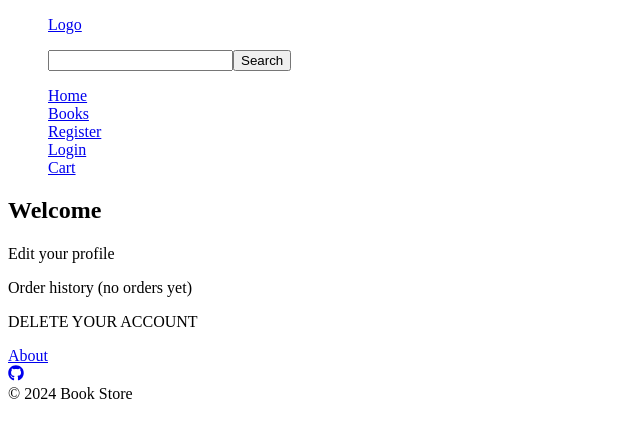
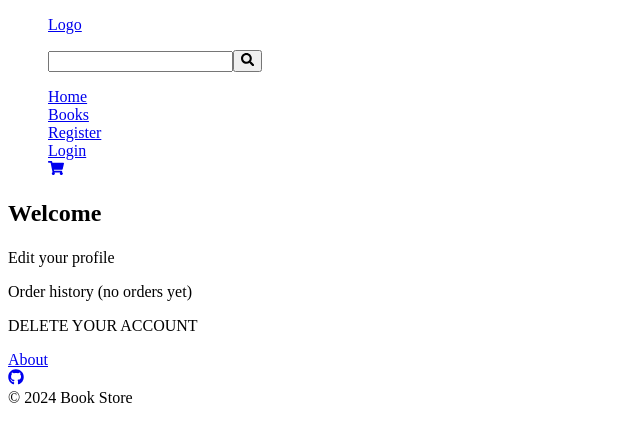
Before and after one commit to Logos-bookstore/final-project_frontend, a React (Vite) app: page /profile in a window 1280 px wide. Shown: the top 442 px of the page, without its empty margins (0-640 px from the left). Built offline with nearby package versions, Linux system fonts and the light colour scheme.

Commit message:
fixes pagination bugs (NavLinks- or search-btn-clicks should hide update/delete forms)

```diff
--- a/src/App.jsx
+++ b/src/App.jsx
@@ -17,12 +17,17 @@ import DeletedAccount from './pages/deletedAccount/DeletedAccount';
 import Checkout from './pages/checkout/Checkout';
 import Thankyou from './pages/thankyou/Thankyou';
 import About from './pages/about/About';
-import { FaGithub } from 'react-icons/fa';
+import { FaGithub, FaSearch, FaShoppingCart } from 'react-icons/fa';
 
 function App() {
   const navigate = useNavigate();
-  const { user, setUser } = useContext(Context);
-  const { setCurrentPage, setShoppingCart } = useContext(Context);
+  const {
+    user,
+    setUser,
+    setCurrentPage,
+    setShoppingCart,
+    hideUpdateDeleteBookForms,
+  } = useContext(Context);
 
   const logout = () => {
     setUser(null);
@@ -38,9 +43,10 @@ function App() {
     navigate(`/books/request/search?q=${plused}`);
   };
 
-  // handler to display all books again (when Books-link clicked)
+  // (when Books-link clicked) - display all books again / go back to page 1 / hide update/delete book components
   const handleBooksDisplay = () => {
     setCurrentPage(1);
+    hideUpdateDeleteBookForms();
     navigate('/books/selection');
   };
 
@@ -49,49 +55,78 @@ function App() {
   return (
     <>
       <header key='header'>
-        <nav>
-          <ul>
-            <li>
-              <NavLink to='/'>Logo</NavLink>
+        <nav className='header-navbar'>
+          <ul className='logo-ul'>
+            <li onClick={hideUpdateDeleteBookForms}>
+              <NavLink className='navlink' to='/'>
+                Logo
+              </NavLink>
             </li>
           </ul>
-          <ul>
+          <ul className='search-ul'>
             <li>
               <form onSubmit={handleSearch}>
-                <input type='text' name='search' id='search' />
-                <button type='submit'>Search</button>
+                <input
+                  className='search-input'
+                  type='text'
+                  name='search'
+                  id='search'
+                />
+                <button
+                  className='search-btn'
+                  type='submit'
+                  onClick={hideUpdateDeleteBookForms}
+                >
+                  <FaSearch className='icon' />
+                </button>
               </form>
             </li>
           </ul>
-          <ul>
-            <li>
-              <NavLink to='/'>Home</NavLink>
+          <ul className='links-ul'>
+            <li onClick={hideUpdateDeleteBookForms}>
+              <NavLink className='navlink' to='/'>
+                Home
+              </NavLink>
             </li>
             <li onClick={handleBooksDisplay}>
-              <NavLink to='/books'>Books</NavLink>
+              <NavLink className='navlink' to='/books'>
+                Books
+              </NavLink>
             </li>
             {!user ? (
               <>
                 <li>
-                  <NavLink to='/register'>Register</NavLink>
+                  <NavLink className='navlink' to='/register'>
+                    Register
+                  </NavLink>
                 </li>
                 <li>
-                  <NavLink to='/login'>Login</NavLink>
+                  <NavLink className='navlink' to='/login'>
+                    Login
+                  </NavLink>
                 </li>
-                <li>
-                  <NavLink to='/cart'>Cart</NavLink>
+                <li onClick={hideUpdateDeleteBookForms}>
+                  <NavLink className='navlink' to='/cart'>
+                    <FaShoppingCart className='icon' />
+                  </NavLink>
                 </li>
               </>
             ) : (
               <>
-                <li>
-                  <NavLink to='/profile'>Profile</NavLink>
+                <li onClick={hideUpdateDeleteBookForms}>
+                  <NavLink className='navlink' to='/profile'>
+                    Profile
+                  </NavLink>
                 </li>
-                <li>
-                  <NavLink to='/cart'>Cart</NavLink>
+                <li onClick={hideUpdateDeleteBookForms}>
+                  <NavLink className='navlink' to='/cart'>
+                    <FaShoppingCart className='icon' />
+                  </NavLink>
                 </li>
                 <li onClick={logout}>
-                  <NavLink to='/'>Logout</NavLink>
+                  <NavLink className='navlink' to='/'>
+                    Logout
+                  </NavLink>
                 </li>
               </>
             )}
@@ -120,10 +155,13 @@ function App() {
       </main>
       <footer>
         <div className='footer-content'>
-          <div className='footer-item'>
-            <NavLink to='/about'>About</NavLink>
+          <div className='footer-about-github'>
+            <div className='footer-item' onClick={hideUpdateDeleteBookForms}>
+              <NavLink className='navlink' to='/about'>
+                About
+              </NavLink>
             </div>
-          <div className='footer-item'>
+            <div className='footer-item' onClick={hideUpdateDeleteBookForms}>
               <a
                 href='https://github.com/pozniej-znajde-wolne-haslo/final-project_backend'
                 target='_blank'
@@ -132,7 +170,8 @@ function App() {
                 <FaGithub className='icon' />
               </a>
             </div>
-          <div className='footer-item'>
+          </div>
+          <div className='footer-book-store'>
             <span className='footer-text'>&copy; {currentYear} Book Store</span>
           </div>
         </div>
--- a/src/components/CartBtn.jsx
+++ b/src/components/CartBtn.jsx
@@ -2,11 +2,10 @@ import { useContext } from 'react';
 import { Context } from '../context/Context';
 
 export default function CartBtn({ book, singleBook }) {
-  const { setBookToUpdate, setBookToDelete } = useContext(Context);
+  const { hideUpdateDeleteBookForms } = useContext(Context);
 
   const handleCart = () => {
-    setBookToUpdate(null);
-    setBookToDelete(null);
+    hideUpdateDeleteBookForms();
     let cart = JSON.parse(localStorage.getItem('cart'));
     if (cart) {
       if (book) {
--- a/src/components/Pagination.jsx
+++ b/src/components/Pagination.jsx
@@ -2,8 +2,7 @@ import { useContext } from 'react';
 import { Context } from '../context/Context';
 
 export default function Pagination({ booksPerPage, totalBooks }) {
-  const { setCurrentPage, setBookToUpdate, setBookToDelete } =
-    useContext(Context);
+  const { setCurrentPage, hideUpdateDeleteBookForms } = useContext(Context);
   const pageNumbers = [];
 
   for (let i = 1; i <= Math.ceil(totalBooks / booksPerPage); i++) {
@@ -12,8 +11,7 @@ export default function Pagination({ booksPerPage, totalBooks }) {
 
   // change page
   const paginate = (pageNumber) => {
-    setBookToUpdate(null);
-    setBookToDelete(null);
+    hideUpdateDeleteBookForms();
     setCurrentPage(pageNumber);
   };
 
--- a/src/context/Container.jsx
+++ b/src/context/Container.jsx
@@ -37,6 +37,12 @@ export default function Container({ children }) {
       verify();
     }
   }, []);
+
+  const hideUpdateDeleteBookForms = () => {
+    setBookToUpdate(null);
+    setBookToDelete(null);
+  };
+
   return (
     <>
       <Context.Provider
@@ -62,6 +68,7 @@ export default function Container({ children }) {
           setBookToDelete,
           bookToUpdate,
           setBookToUpdate,
+          hideUpdateDeleteBookForms,
         }}
       >
         {children}
--- a/src/pages/books/Books.jsx
+++ b/src/pages/books/Books.jsx
@@ -1,8 +1,11 @@
-import { useEffect, useState } from 'react';
+import { useContext, useEffect, useState } from 'react';
 import { NavLink, Outlet } from 'react-router-dom';
+import { Context } from '../../context/Context';
 
 export default function Books() {
   const [genres, setGenres] = useState([]);
+  const { hideUpdateDeleteBookForms } = useContext(Context);
+
   useEffect(() => {
     async function getGenres() {
       try {
@@ -24,13 +27,11 @@ export default function Books() {
       <div className='genres-container'>
         {genres.map((genre) => {
           return (
-            <h3
-              className='books-title'
-              key={genre._id}
-            >
+            <h3 className='books-title' key={genre._id}>
               <NavLink
                 to={`/books/genre/${genre.genre.split(' ').join('_')}`}
                 state={genre.genre}
+                onClick={hideUpdateDeleteBookForms}
               >
                 {genre.genre}
               </NavLink>
--- a/src/pages/profile/Profile.jsx
+++ b/src/pages/profile/Profile.jsx
@@ -14,7 +14,7 @@ import ReviewForm from '../../components/ReviewForm';
 import toast, { Toaster } from 'react-hot-toast';
 
 export default function Profile() {
-  const { user, setUser } = useContext(Context);
+  const { user, setUser, hideUpdateDeleteBookForms } = useContext(Context);
   const [userOrders, setUserOrders] = useState([]);
   const navigate = useNavigate();
   // states for writing/editing reviews:
@@ -497,10 +497,18 @@ export default function Profile() {
               </form>
             )}
             <p>
-              <NavLink to='/books/selection'>Edit book information</NavLink>
+              <NavLink
+                to='/books/selection'
+                onClick={hideUpdateDeleteBookForms}
+              >
+                Edit book information
+              </NavLink>
             </p>
             <p>
-              <NavLink to='/books/selection'>
+              <NavLink
+                to='/books/selection'
+                onClick={hideUpdateDeleteBookForms}
+              >
                 Remove a book from assortment
               </NavLink>
             </p>
```
Lines whose indentation alone changed are shown as unchanged.
